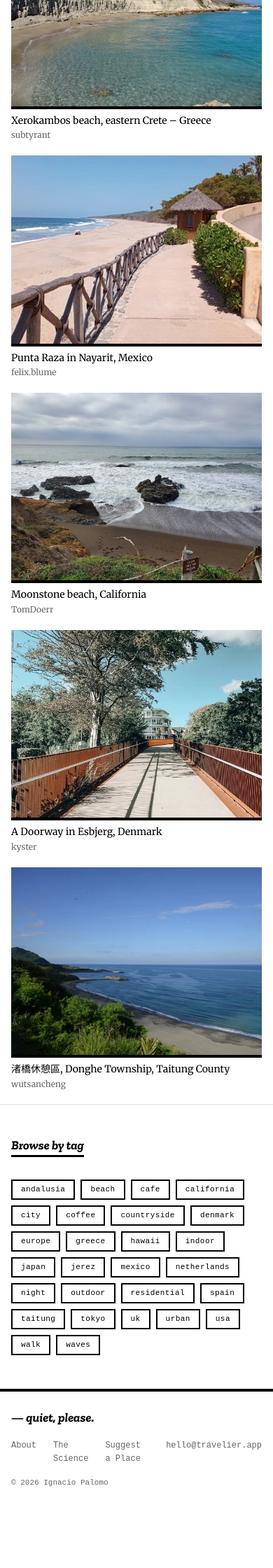
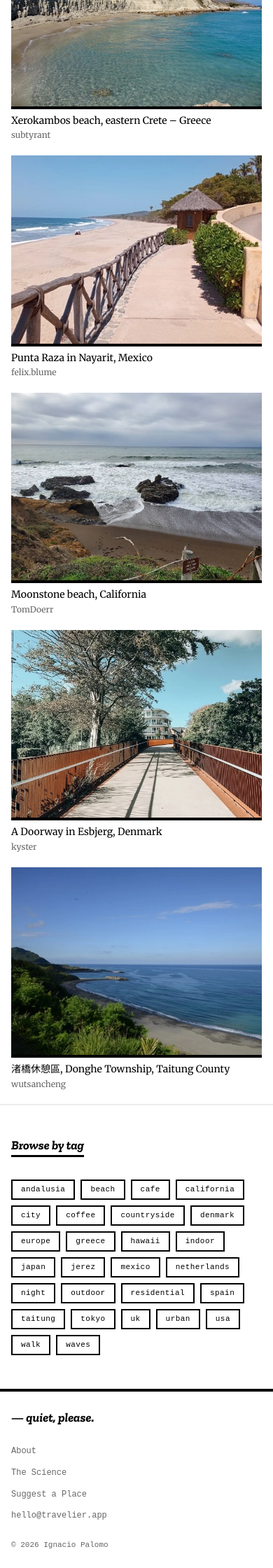
Before and after one commit to 3oheme/travelier, a Jekyll site: the page built from index.html, in a window 390 px wide. Shown: the part 2923-5163 px from the top of the page at 70% size. Built offline with Jekyll 4.4.1, drawn with Linux system fonts in a browser that asks for light colours; before the commit the page ends 5074 px from its top, so only the background shows below that.

Commit message:
style(footer): stack layout on mobile, row on tablet+
Mobile: footer stacks tagline → nav links (column) → copyright.
Tablet and up: restores horizontal row layout with tagline pushing right.

Co-Authored-By: Claude Sonnet 4.6 <noreply@anthropic.com>

```diff
--- a/assets/css/main.css
+++ b/assets/css/main.css
@@ -149,9 +149,8 @@ button { cursor: pointer; font: inherit; }
   border-top: var(--rule-4) solid var(--ink);
   padding: var(--sp-6) var(--gutter);
   display: flex;
-  align-items: center;
-  flex-wrap: wrap;
-  gap: var(--sp-4);
+  flex-direction: column;
+  gap: var(--sp-6);
 }
 .site-footer__tagline {
   font-family: var(--font-display);
@@ -160,9 +159,12 @@ button { cursor: pointer; font: inherit; }
   font-size: 18px;
   color: var(--ink);
   margin: 0;
-  margin-right: auto;
 }
-.site-footer__nav { display: flex; gap: var(--sp-6); }
+.site-footer__nav {
+  display: flex;
+  flex-direction: column;
+  gap: var(--sp-3);
+}
 .site-footer__nav a {
   font-family: var(--font-mono);
   font-size: 12px;
@@ -173,6 +175,20 @@ button { cursor: pointer; font: inherit; }
   font-family: var(--font-mono);
   font-size: 11px;
   color: var(--ink-60);
+}
+
+@media (min-width: 601px) {
+  .site-footer {
+    flex-direction: row;
+    align-items: center;
+    flex-wrap: wrap;
+    gap: var(--sp-4);
+  }
+  .site-footer__tagline { margin-right: auto; }
+  .site-footer__nav {
+    flex-direction: row;
+    gap: var(--sp-6);
+  }
 }
 
 .site-header__wordmark {
```
